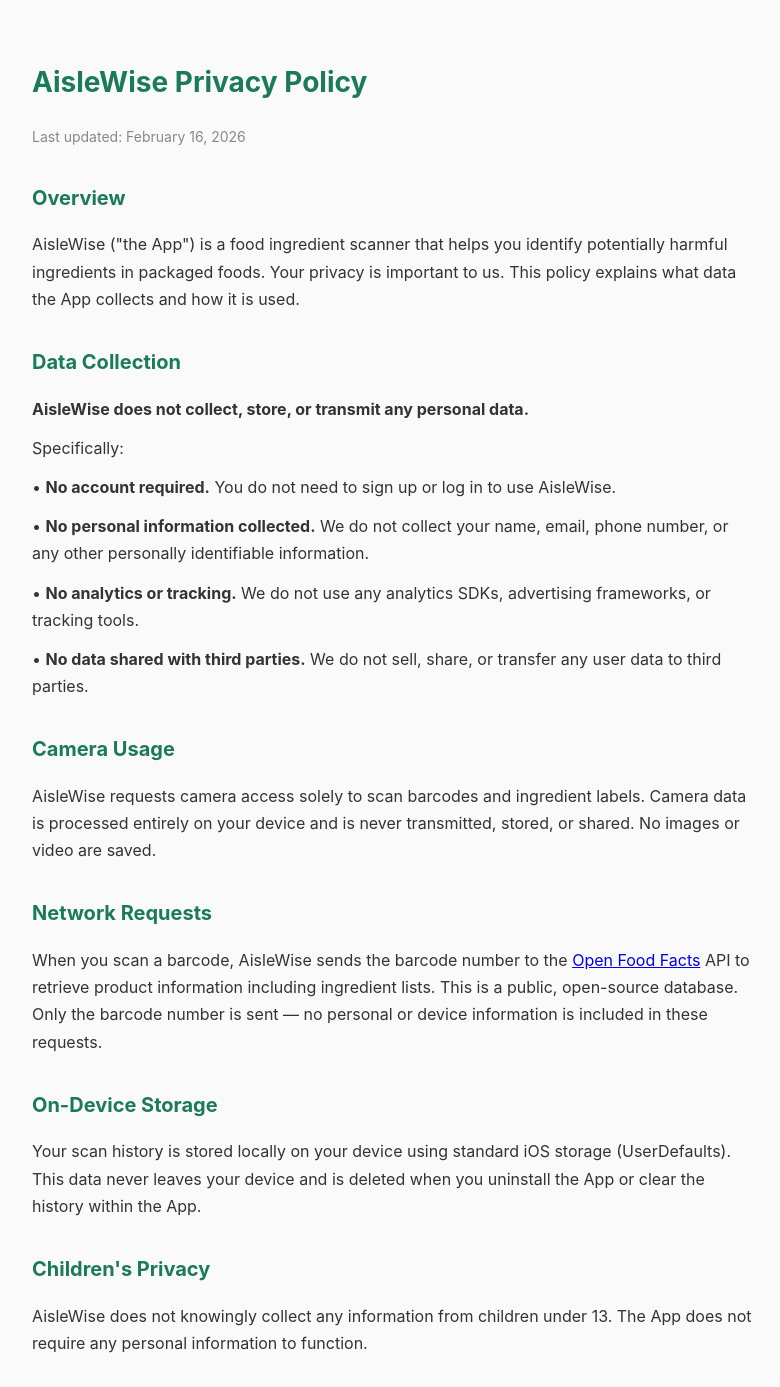
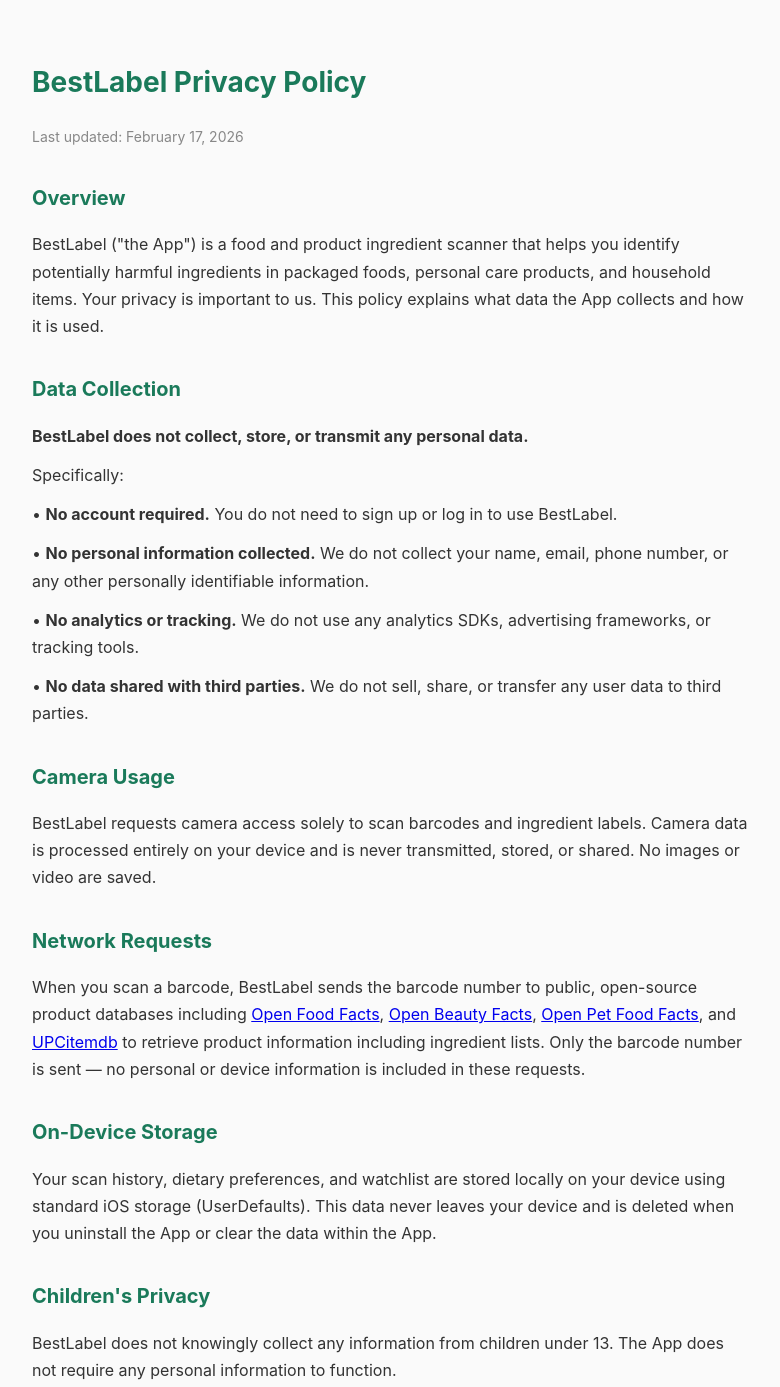
Before and after one commit to brijeshnambiar/aislewise-privacy, a plain HTML site: page index.html in a window 1280 px wide. Shown: the top 1387 px of the page, without its empty margins (248-1028 px from the left). Drawn offline with Linux system fonts and the light colour scheme.

Commit message:
Update index.html

```diff
--- a/index.html
+++ b/index.html
@@ -3,7 +3,7 @@
 <head>
     <meta charset="UTF-8">
     <meta name="viewport" content="width=device-width, initial-scale=1.0">
-    <title>AisleWise - Privacy Policy</title>
+    <title>BestLabel - Privacy Policy</title>
     <style>
         body {
             font-family: -apple-system, BlinkMacSystemFont, "Segoe UI", Roboto, sans-serif;
@@ -21,36 +21,36 @@
     </style>
 </head>
 <body>
-    <h1>AisleWise Privacy Policy</h1>
-    <p class="date">Last updated: February 16, 2026</p>
+    <h1>BestLabel Privacy Policy</h1>
+    <p class="date">Last updated: February 17, 2026</p>
 
     <h2>Overview</h2>
-    <p>AisleWise ("the App") is a food ingredient scanner that helps you identify potentially harmful ingredients in packaged foods. Your privacy is important to us. This policy explains what data the App collects and how it is used.</p>
+    <p>BestLabel ("the App") is a food and product ingredient scanner that helps you identify potentially harmful ingredients in packaged foods, personal care products, and household items. Your privacy is important to us. This policy explains what data the App collects and how it is used.</p>
 
     <h2>Data Collection</h2>
-    <p><strong>AisleWise does not collect, store, or transmit any personal data.</strong></p>
+    <p><strong>BestLabel does not collect, store, or transmit any personal data.</strong></p>
     <p>Specifically:</p>
-    <p>• <strong>No account required.</strong> You do not need to sign up or log in to use AisleWise.</p>
+    <p>• <strong>No account required.</strong> You do not need to sign up or log in to use BestLabel.</p>
     <p>• <strong>No personal information collected.</strong> We do not collect your name, email, phone number, or any other personally identifiable information.</p>
     <p>• <strong>No analytics or tracking.</strong> We do not use any analytics SDKs, advertising frameworks, or tracking tools.</p>
     <p>• <strong>No data shared with third parties.</strong> We do not sell, share, or transfer any user data to third parties.</p>
 
     <h2>Camera Usage</h2>
-    <p>AisleWise requests camera access solely to scan barcodes and ingredient labels. Camera data is processed entirely on your device and is never transmitted, stored, or shared. No images or video are saved.</p>
+    <p>BestLabel requests camera access solely to scan barcodes and ingredient labels. Camera data is processed entirely on your device and is never transmitted, stored, or shared. No images or video are saved.</p>
 
     <h2>Network Requests</h2>
-    <p>When you scan a barcode, AisleWise sends the barcode number to the <a href="https://world.openfoodfacts.org/" target="_blank">Open Food Facts</a> API to retrieve product information including ingredient lists. This is a public, open-source database. Only the barcode number is sent — no personal or device information is included in these requests.</p>
+    <p>When you scan a barcode, BestLabel sends the barcode number to public, open-source product databases including <a href="https://world.openfoodfacts.org/" target="_blank">Open Food Facts</a>, <a href="https://world.openbeautyfacts.org/" target="_blank">Open Beauty Facts</a>, <a href="https://world.openpetfoodfacts.org/" target="_blank">Open Pet Food Facts</a>, and <a href="https://www.upcitemdb.com/" target="_blank">UPCitemdb</a> to retrieve product information including ingredient lists. Only the barcode number is sent — no personal or device information is included in these requests.</p>
 
     <h2>On-Device Storage</h2>
-    <p>Your scan history is stored locally on your device using standard iOS storage (UserDefaults). This data never leaves your device and is deleted when you uninstall the App or clear the history within the App.</p>
+    <p>Your scan history, dietary preferences, and watchlist are stored locally on your device using standard iOS storage (UserDefaults). This data never leaves your device and is deleted when you uninstall the App or clear the data within the App.</p>
 
     <h2>Children's Privacy</h2>
-    <p>AisleWise does not knowingly collect any information from children under 13. The App does not require any personal information to function.</p>
+    <p>BestLabel does not knowingly collect any information from children under 13. The App does not require any personal information to function.</p>
 
     <h2>Changes to This Policy</h2>
     <p>We may update this Privacy Policy from time to time. Any changes will be posted on this page with an updated revision date.</p>
 
     <h2>Contact</h2>
-    <p>If you have questions about this Privacy Policy, please contact us at: <strong>aislewise.app@gmail.com</strong></p>
+    <p>If you have questions about this Privacy Policy, please contact us at: <strong>aislewiseapp@gmail.com</strong></p>
 </body>
 </html>
```
